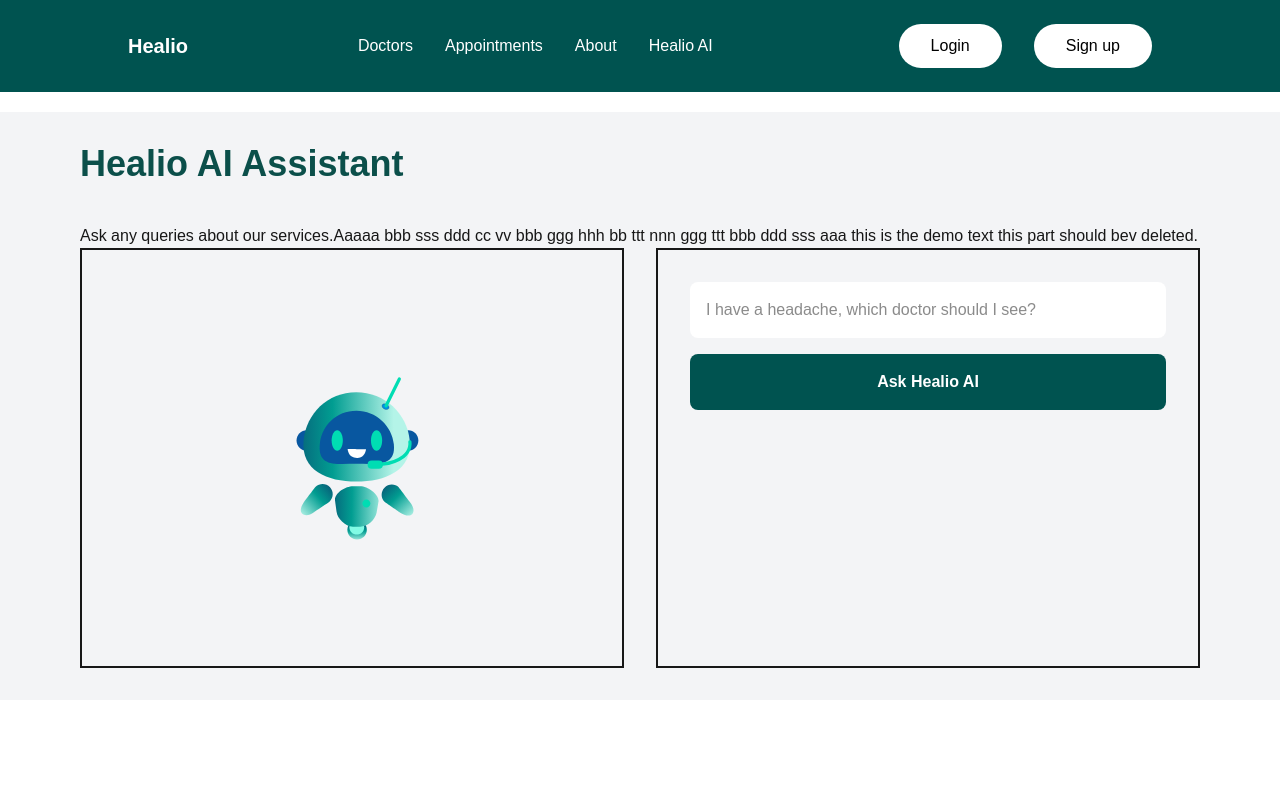
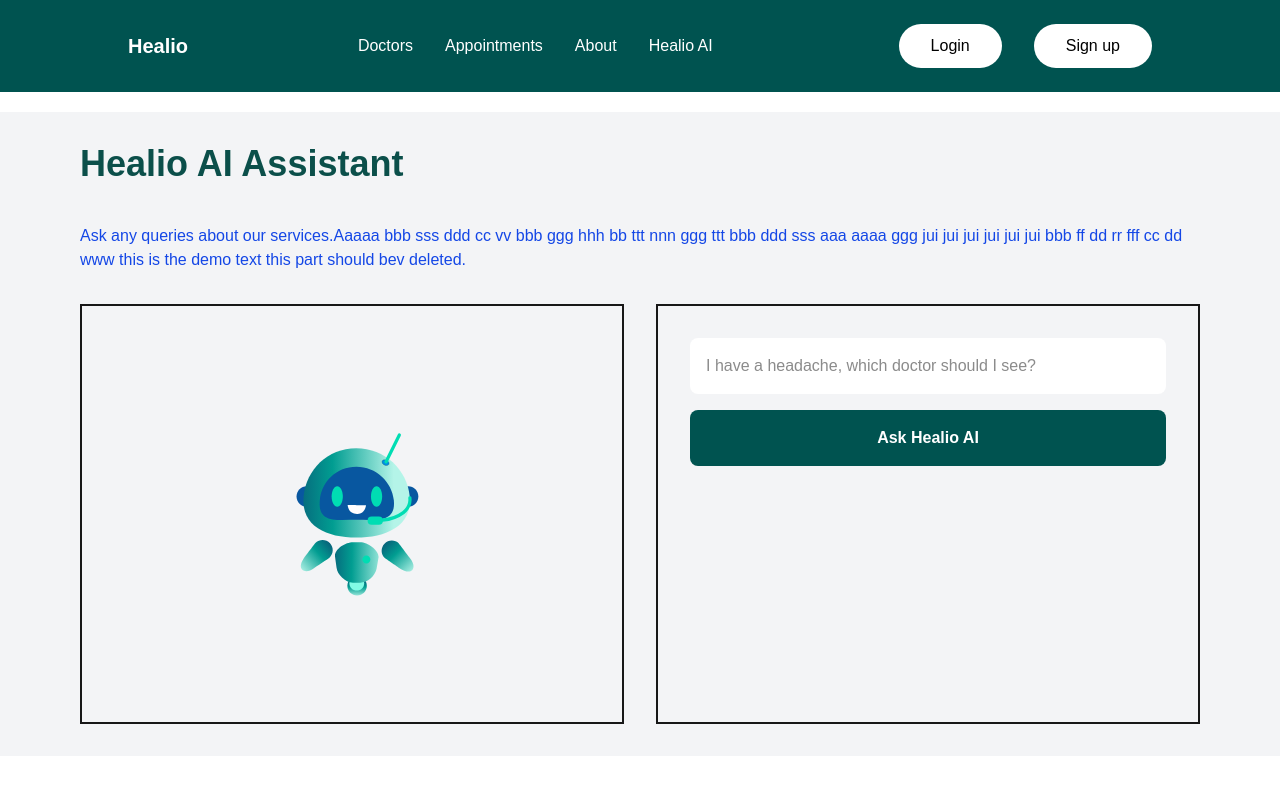
Before and after one commit to jui9797/Healio, a Next.js app: page /healioAi in a window 1280 px wide. Shown: the top 800 px of the page. Built offline with nearby package versions, Linux system fonts and the light colour scheme; no server answers.

Commit message:
add some extra text

```diff
--- a/src/app/healioAi/AiAssistant.jsx
+++ b/src/app/healioAi/AiAssistant.jsx
@@ -37,10 +37,11 @@ const AiAssistant = () => {
       <h2 className="text-2xl lg:text-4xl font-bold text-teal-900 mb-10">
         Healio AI Assistant
       </h2>
-      <p>
+      <p className="mb-8 text-blue-700">
         Ask any queries about our services.Aaaaa bbb sss ddd cc vv bbb ggg hhh
-        bb ttt nnn ggg ttt bbb ddd sss aaa this is the demo text this part
-        should bev deleted.{" "}
+        bb ttt nnn ggg ttt bbb ddd sss aaa aaaa ggg jui jui jui jui jui jui bbb
+        ff dd rr fff cc dd www this is the demo text this part should bev
+        deleted.{" "}
       </p>
       <div className="grid grid-cols-1 lg:grid-cols-2 gap-8">
         {/* lottie */}
```
